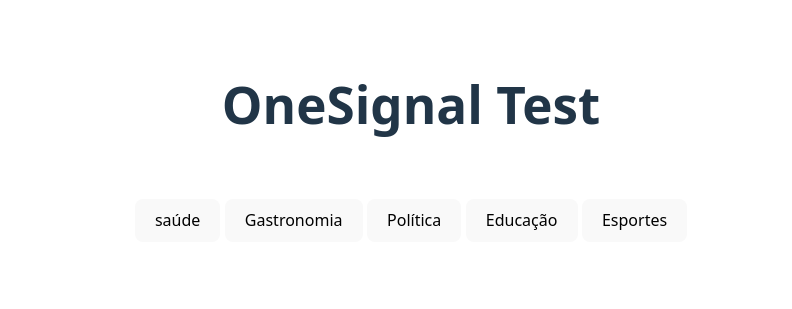
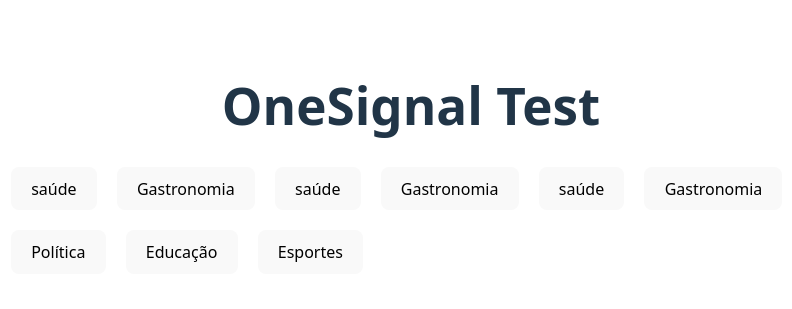
Before and after one commit to carneironline/onesignal, a website built with Vite: page index.html in a window 1280 px wide. Shown: the part 242-551 px from the top of the page, without its empty margins (229-1021 px from the left). Built offline with nearby package versions, Linux system fonts and the light colour scheme.

Commit message:
style: change card display

```diff
--- a/index.html
+++ b/index.html
@@ -14,6 +14,20 @@
                 <h1>OneSignal Test</h1>
 
                 <div class="card">
+                    <button type="button" data-onesignal-tag="term-saude" data-onesignal-value="click">
+                        saúde
+                    </button>
+                    <button type="button" data-onesignal-tag="term-gastronomia" data-onesignal-value="click">
+                        Gastronomia
+                    </button>
+
+                    <button type="button" data-onesignal-tag="term-saude" data-onesignal-value="click">
+                        saúde
+                    </button>
+                    <button type="button" data-onesignal-tag="term-gastronomia" data-onesignal-value="click">
+                        Gastronomia
+                    </button>
+
                     <button type="button" data-onesignal-tag="term-saude" data-onesignal-value="click">
                         saúde
                     </button>
--- a/src/style.css
+++ b/src/style.css
@@ -36,7 +36,7 @@
 }
 
 #app {
-    max-width: 1280px;
+    max-width: 800px;
     margin: 0 auto;
     padding: 2rem;
     text-align: center;
@@ -56,7 +56,9 @@
 }
 
 .card {
-    padding: 2em;
+    display: flex;
+    gap: 20px;
+    flex-wrap: wrap;
 }
 
 .read-the-docs {
```
